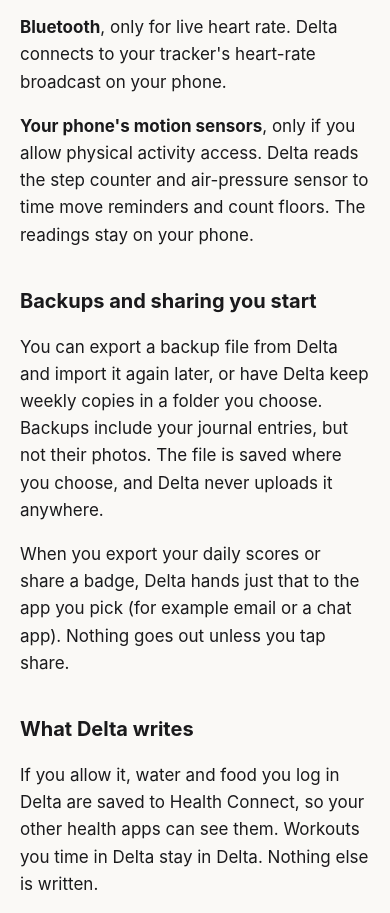
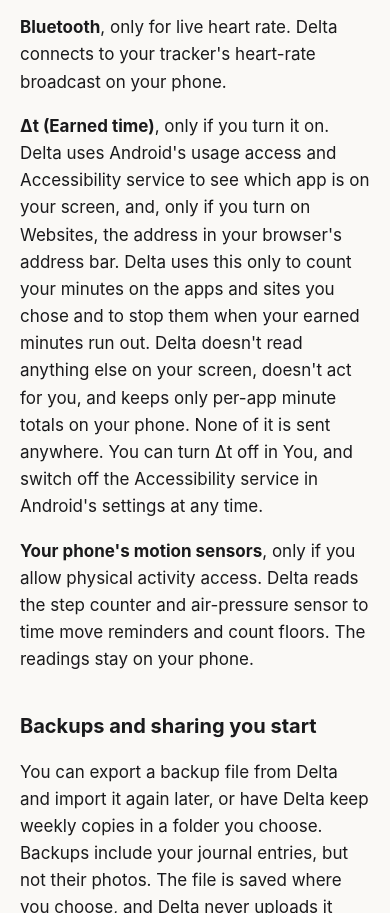
Before and after one commit to Deltatracker/delta-releases, a plain HTML site: page privacy/index.html in a window 390 px wide. Shown: the part 2097-3010 px from the top of the page. Drawn offline with Linux system fonts and the light colour scheme.

Commit message:
Privacy policy: journal (camera, microphone, approximate place), workouts, Circa, birth date, music, Δt, weight; backups include journal text
Co-Authored-By: Claude Opus 5.5 <noreply@anthropic.com>
Claude-Session: https://claude.ai/code/session_01VRLDgttMc9fNTutrzUXBRn

```diff
--- a/privacy/index.html
+++ b/privacy/index.html
@@ -29,6 +29,7 @@ ul{padding-left:22px}
 <p><strong>Music in your day</strong>, only if you turn it on. Delta uses notification access to see which song is playing, so it can show it in your day. It reads nothing else, and what you listened to stays on your phone.</p>
 <p><strong>Your calendar</strong>, only if you turn on calendar-aware reminders. Delta reads busy times on your phone to stay quiet during meetings and travel. Events never leave your phone.</p>
 <p><strong>Bluetooth</strong>, only for live heart rate. Delta connects to your tracker's heart-rate broadcast on your phone.</p>
+<p><strong>Δt (Earned time)</strong>, only if you turn it on. Delta uses Android's usage access and Accessibility service to see which app is on your screen, and, only if you turn on Websites, the address in your browser's address bar. Delta uses this only to count your minutes on the apps and sites you chose and to stop them when your earned minutes run out. Delta doesn't read anything else on your screen, doesn't act for you, and keeps only per-app minute totals on your phone. None of it is sent anywhere. You can turn Δt off in You, and switch off the Accessibility service in Android's settings at any time.</p>
 <p><strong>Your phone's motion sensors</strong>, only if you allow physical activity access. Delta reads the step counter and air-pressure sensor to time move reminders and count floors. The readings stay on your phone.</p>
 <h2>Backups and sharing you start</h2>
 <p>You can export a backup file from Delta and import it again later, or have Delta keep weekly copies in a folder you choose. Backups include your journal entries, but not their photos. The file is saved where you choose, and Delta never uploads it anywhere.</p>
```
